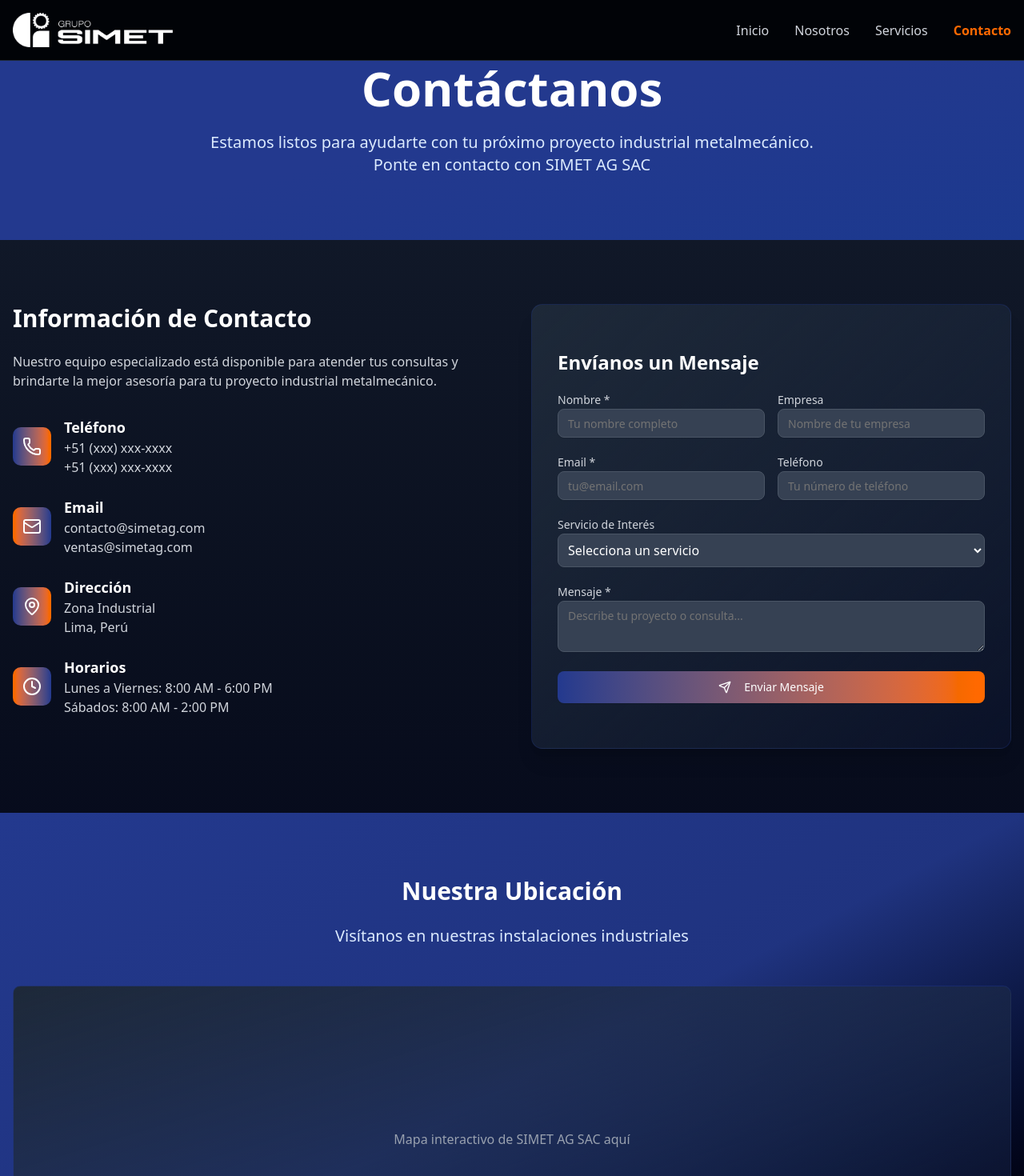
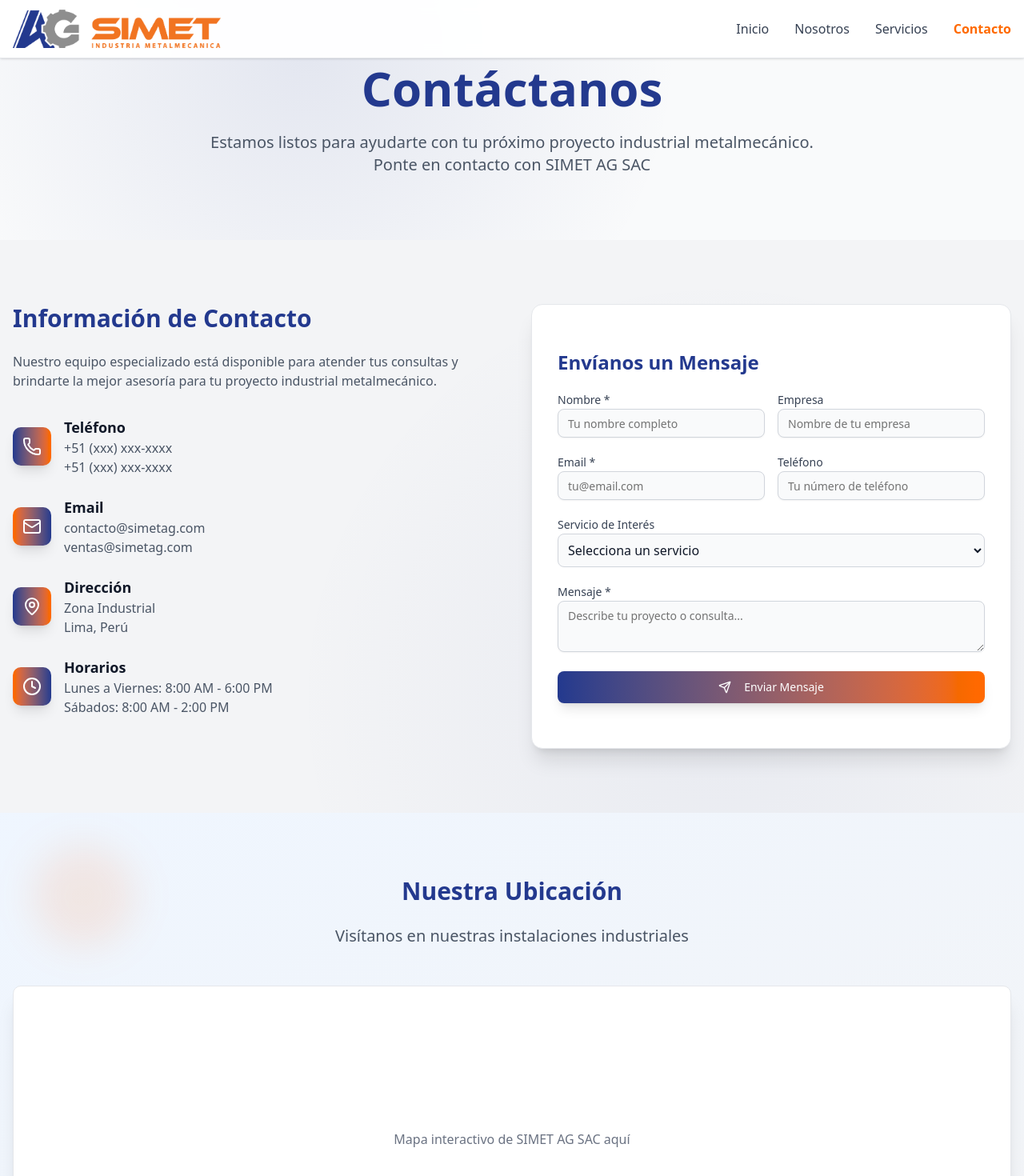
Before and after one commit to branding-emocion/SIMET, a Next.js app: page /contacto in a window 1280 px wide. Shown: the top 1470 px of the page at 80% size. Built offline with nearby package versions, Linux system fonts and the light colour scheme.

Commit message:
Cambio de colores

```diff
--- a/app/contacto/page.js
+++ b/app/contacto/page.js
@@ -24,18 +24,21 @@ const staggerContainer = {
 
 export default function ContactoPage() {
   return (
-    <div className="min-h-screen bg-black">
+    <div className="min-h-screen bg-white">
       {/* Hero Section */}
-      <section className="py-20 bg-gradient-to-br from-[#23398e] via-[#23398e] to-blue-900 text-white">
-        <div className="container mx-auto px-4">
+      <section className="py-20 bg-gray-50 text-gray-900 relative overflow-hidden">
+        <div className="absolute inset-0 bg-[radial-gradient(circle_at_30%_20%,rgba(35,57,142,0.1),transparent_50%)]"></div>
+        <div className="container mx-auto px-4 relative">
           <motion.div
             initial={{ opacity: 0, y: 30 }}
             animate={{ opacity: 1, y: 0 }}
             transition={{ duration: 0.8 }}
             className="text-center"
           >
-            <h1 className="text-5xl md:text-6xl font-bold mb-6">Contáctanos</h1>
-            <p className="text-xl text-blue-100 max-w-3xl mx-auto">
+            <h1 className="text-5xl md:text-6xl font-bold mb-6 text-[#23398e]">
+              Contáctanos
+            </h1>
+            <p className="text-xl text-gray-600 max-w-3xl mx-auto">
               Estamos listos para ayudarte con tu próximo proyecto industrial
               metalmecánico. Ponte en contacto con SIMET AG SAC
             </p>
@@ -44,8 +47,9 @@ export default function ContactoPage() {
       </section>
 
       {/* Contact Content */}
-      <section className="py-20 bg-gradient-to-b from-gray-900 to-[#23398e]/20">
-        <div className="container mx-auto px-4">
+      <section className="py-20 bg-gray-100 relative overflow-hidden">
+        <div className="absolute inset-0 bg-[radial-gradient(circle_at_70%_80%,rgba(35,57,142,0.05),transparent_50%)]"></div>
+        <div className="container mx-auto px-4 relative">
           <div className="grid lg:grid-cols-2 gap-12">
             {/* Contact Information */}
             <motion.div
@@ -56,10 +60,10 @@ export default function ContactoPage() {
               className="space-y-8"
             >
               <div>
-                <h2 className="text-3xl font-bold text-white mb-6">
+                <h2 className="text-3xl font-bold text-[#23398e] mb-6">
                   Información de Contacto
                 </h2>
-                <p className="text-gray-300 mb-8">
+                <p className="text-gray-600 mb-8">
                   Nuestro equipo especializado está disponible para atender tus
                   consultas y brindarte la mejor asesoría para tu proyecto
                   industrial metalmecánico.
@@ -77,15 +81,15 @@ export default function ContactoPage() {
                   variants={fadeInUp}
                   className="flex items-center space-x-4"
                 >
-                  <div className="bg-gradient-to-r from-[#23398e] to-orange-500 p-3 rounded-lg">
+                  <div className="bg-gradient-to-r from-[#23398e] to-orange-500 p-3 rounded-lg shadow-lg">
                     <Phone className="h-6 w-6 text-white" />
                   </div>
                   <div>
-                    <h3 className="text-lg font-semibold text-white">
+                    <h3 className="text-lg font-semibold text-gray-900">
                       Teléfono
                     </h3>
-                    <p className="text-gray-300">+51 (xxx) xxx-xxxx</p>
-                    <p className="text-gray-300">+51 (xxx) xxx-xxxx</p>
+                    <p className="text-gray-600">+51 (xxx) xxx-xxxx</p>
+                    <p className="text-gray-600">+51 (xxx) xxx-xxxx</p>
                   </div>
                 </motion.div>
 
@@ -93,13 +97,15 @@ export default function ContactoPage() {
                   variants={fadeInUp}
                   className="flex items-center space-x-4"
                 >
-                  <div className="bg-gradient-to-r from-orange-500 to-[#23398e] p-3 rounded-lg">
+                  <div className="bg-gradient-to-r from-orange-500 to-[#23398e] p-3 rounded-lg shadow-lg">
                     <Mail className="h-6 w-6 text-white" />
                   </div>
                   <div>
-                    <h3 className="text-lg font-semibold text-white">Email</h3>
-                    <p className="text-gray-300">contacto@simetag.com</p>
-                    <p className="text-gray-300">ventas@simetag.com</p>
+                    <h3 className="text-lg font-semibold text-gray-900">
+                      Email
+                    </h3>
+                    <p className="text-gray-600">contacto@simetag.com</p>
+                    <p className="text-gray-600">ventas@simetag.com</p>
                   </div>
                 </motion.div>
 
@@ -107,15 +113,15 @@ export default function ContactoPage() {
                   variants={fadeInUp}
                   className="flex items-center space-x-4"
                 >
-                  <div className="bg-gradient-to-r from-[#23398e] to-orange-500 p-3 rounded-lg">
+                  <div className="bg-gradient-to-r from-[#23398e] to-orange-500 p-3 rounded-lg shadow-lg">
                     <MapPin className="h-6 w-6 text-white" />
                   </div>
                   <div>
-                    <h3 className="text-lg font-semibold text-white">
+                    <h3 className="text-lg font-semibold text-gray-900">
                       Dirección
                     </h3>
-                    <p className="text-gray-300">Zona Industrial</p>
-                    <p className="text-gray-300">Lima, Perú</p>
+                    <p className="text-gray-600">Zona Industrial</p>
+                    <p className="text-gray-600">Lima, Perú</p>
                   </div>
                 </motion.div>
 
@@ -123,17 +129,17 @@ export default function ContactoPage() {
                   variants={fadeInUp}
                   className="flex items-center space-x-4"
                 >
-                  <div className="bg-gradient-to-r from-orange-500 to-[#23398e] p-3 rounded-lg">
+                  <div className="bg-gradient-to-r from-orange-500 to-[#23398e] p-3 rounded-lg shadow-lg">
                     <Clock className="h-6 w-6 text-white" />
                   </div>
                   <div>
-                    <h3 className="text-lg font-semibold text-white">
+                    <h3 className="text-lg font-semibold text-gray-900">
                       Horarios
                     </h3>
-                    <p className="text-gray-300">
+                    <p className="text-gray-600">
                       Lunes a Viernes: 8:00 AM - 6:00 PM
                     </p>
-                    <p className="text-gray-300">Sábados: 8:00 AM - 2:00 PM</p>
+                    <p className="text-gray-600">Sábados: 8:00 AM - 2:00 PM</p>
                   </div>
                 </motion.div>
               </motion.div>
@@ -146,66 +152,81 @@ export default function ContactoPage() {
               viewport={{ once: true }}
               transition={{ duration: 0.8 }}
             >
-              <Card className="shadow-xl bg-gradient-to-br from-gray-800 to-[#23398e]/10 border border-[#23398e]/30">
+              <Card className="shadow-xl bg-white border border-gray-200 hover:shadow-2xl transition-all duration-300">
                 <CardContent className="p-8">
-                  <h3 className="text-2xl font-bold text-white mb-6">
+                  <h3 className="text-2xl font-bold text-[#23398e] mb-6">
                     Envíanos un Mensaje
                   </h3>
                   <form className="space-y-6">
                     <div className="grid md:grid-cols-2 gap-4">
                       <div>
-                        <Label htmlFor="nombre" className="text-gray-300">
+                        <Label
+                          htmlFor="nombre"
+                          className="text-gray-700 font-medium"
+                        >
                           Nombre *
                         </Label>
                         <Input
                           id="nombre"
                           placeholder="Tu nombre completo"
-                          className="mt-1 bg-gray-700 border-gray-600 text-white placeholder-gray-400"
+                          className="mt-1 bg-gray-50 border-gray-300 text-gray-900 placeholder-gray-500 focus:border-[#23398e] focus:ring-[#23398e]"
                         />
                       </div>
                       <div>
-                        <Label htmlFor="empresa" className="text-gray-300">
+                        <Label
+                          htmlFor="empresa"
+                          className="text-gray-700 font-medium"
+                        >
                           Empresa
                         </Label>
                         <Input
                           id="empresa"
                           placeholder="Nombre de tu empresa"
-                          className="mt-1 bg-gray-700 border-gray-600 text-white placeholder-gray-400"
+                          className="mt-1 bg-gray-50 border-gray-300 text-gray-900 placeholder-gray-500 focus:border-[#23398e] focus:ring-[#23398e]"
                         />
                       </div>
                     </div>
 
                     <div className="grid md:grid-cols-2 gap-4">
                       <div>
-                        <Label htmlFor="email" className="text-gray-300">
+                        <Label
+                          htmlFor="email"
+                          className="text-gray-700 font-medium"
+                        >
                           Email *
                         </Label>
                         <Input
                           id="email"
                           type="email"
                           placeholder="tu@email.com"
-                          className="mt-1 bg-gray-700 border-gray-600 text-white placeholder-gray-400"
+                          className="mt-1 bg-gray-50 border-gray-300 text-gray-900 placeholder-gray-500 focus:border-[#23398e] focus:ring-[#23398e]"
                         />
                       </div>
                       <div>
-                        <Label htmlFor="telefono" className="text-gray-300">
+                        <Label
+                          htmlFor="telefono"
+                          className="text-gray-700 font-medium"
+                        >
                           Teléfono
                         </Label>
                         <Input
                           id="telefono"
                           placeholder="Tu número de teléfono"
-                          className="mt-1 bg-gray-700 border-gray-600 text-white placeholder-gray-400"
+                          className="mt-1 bg-gray-50 border-gray-300 text-gray-900 placeholder-gray-500 focus:border-[#23398e] focus:ring-[#23398e]"
                         />
                       </div>
                     </div>
 
                     <div>
-                      <Label htmlFor="servicio" className="text-gray-300">
+                      <Label
+                        htmlFor="servicio"
+                        className="text-gray-700 font-medium"
+                      >
                         Servicio de Interés
                       </Label>
                       <select
                         id="servicio"
-                        className="w-full mt-1 p-2 bg-gray-700 border border-gray-600 rounded-md text-white"
+                        className="w-full mt-1 p-2 bg-gray-50 border border-gray-300 rounded-md text-gray-900 focus:border-[#23398e] focus:ring-[#23398e]"
                       >
                         <option value="">Selecciona un servicio</option>
                         <option value="fabricacion">
@@ -227,19 +248,22 @@ export default function ContactoPage() {
                     </div>
 
                     <div>
-                      <Label htmlFor="mensaje" className="text-gray-300">
+                      <Label
+                        htmlFor="mensaje"
+                        className="text-gray-700 font-medium"
+                      >
                         Mensaje *
                       </Label>
                       <Textarea
                         id="mensaje"
                         placeholder="Describe tu proyecto o consulta..."
                         rows={4}
-                        className="mt-1 bg-gray-700 border-gray-600 text-white placeholder-gray-400"
+                        className="mt-1 bg-gray-50 border-gray-300 text-gray-900 placeholder-gray-500 focus:border-[#23398e] focus:ring-[#23398e]"
                       />
                     </div>
 
                     <Button
-                      className="w-full bg-gradient-to-r from-[#23398e] to-orange-500 hover:from-[#1a2d73] hover:to-orange-600 text-white border-0"
+                      className="w-full bg-gradient-to-r from-[#23398e] to-orange-500 hover:from-[#1a2d73] hover:to-orange-600 text-white border-0 shadow-lg hover:shadow-xl transition-all duration-300"
                       size="lg"
                     >
                       <Send className="mr-2 h-5 w-5" />
@@ -254,8 +278,10 @@ export default function ContactoPage() {
       </section>
 
       {/* Map Section */}
-      <section className="py-20 bg-gradient-to-br from-[#23398e] via-[#23398e]/90 to-black">
-        <div className="container mx-auto px-4">
+      <section className="py-20 bg-gradient-to-br from-blue-50 to-gray-100 relative overflow-hidden">
+        <div className="absolute top-10 left-10 w-32 h-32 bg-orange-500/10 rounded-full blur-xl"></div>
+        <div className="absolute bottom-10 right-10 w-40 h-40 bg-[#23398e]/10 rounded-full blur-xl"></div>
+        <div className="container mx-auto px-4 relative">
           <motion.div
             initial={{ opacity: 0, y: 30 }}
             whileInView={{ opacity: 1, y: 0 }}
@@ -263,10 +289,10 @@ export default function ContactoPage() {
             transition={{ duration: 0.8 }}
             className="text-center mb-12"
           >
-            <h2 className="text-3xl font-bold text-white mb-6">
+            <h2 className="text-3xl font-bold text-[#23398e] mb-6">
               Nuestra Ubicación
             </h2>
-            <p className="text-xl text-blue-100">
+            <p className="text-xl text-gray-600">
               Visítanos en nuestras instalaciones industriales
             </p>
           </motion.div>
@@ -276,9 +302,9 @@ export default function ContactoPage() {
             whileInView={{ opacity: 1, scale: 1 }}
             viewport={{ once: true }}
             transition={{ duration: 0.8 }}
-            className="bg-gradient-to-br from-gray-800 to-[#23398e]/20 border border-[#23398e]/30 h-96 rounded-lg flex items-center justify-center"
+            className="bg-white border border-gray-200 h-96 rounded-lg flex items-center justify-center shadow-xl"
           >
-            <p className="text-gray-400">
+            <p className="text-gray-500">
               Mapa interactivo de SIMET AG SAC aquí
             </p>
           </motion.div>
--- a/components/footer.js
+++ b/components/footer.js
@@ -19,7 +19,7 @@ export default function Footer() {
   ];
 
   return (
-    <footer className="bg-black text-white py-12 border-t border-gray-800">
+    <footer className="bg-gray-100 text-gray-800 py-12 border-t border-gray-200">
       <div className="container mx-auto px-4">
         <div className="grid md:grid-cols-3 gap-8">
           {/* Logo and Company Info */}
@@ -32,7 +32,7 @@ export default function Footer() {
             <h3 className="text-2xl font-bold mb-4">
               SIMET <span className="text-orange-500">AG SAC</span>
             </h3>
-            <p className="text-gray-400 mb-4">
+            <p className="text-gray-600 mb-4">
               Industria metalmecánica con más de 10 años de experiencia en el
               sector agroindustrial, minero y pesquero.
             </p>
@@ -54,17 +54,17 @@ export default function Footer() {
             <div className="space-y-3">
               <div className="flex items-center space-x-3">
                 <MapPin className="w-4 h-4 text-orange-500" />
-                <span className="text-gray-400">
+                <span className="text-gray-600">
                   Sector Industrial de Moche, Trujillo
                 </span>
               </div>
               <div className="flex items-center space-x-3">
                 <Phone className="w-4 h-4 text-orange-500" />
-                <span className="text-gray-400">+51 XXX XXX XXX</span>
+                <span className="text-gray-600">+51 XXX XXX XXX</span>
               </div>
               <div className="flex items-center space-x-3">
                 <Mail className="w-4 h-4 text-orange-500" />
-                <span className="text-gray-400">info@simetagsac.com</span>
+                <span className="text-gray-600">info@simetagsac.com</span>
               </div>
             </div>
           </motion.div>
@@ -86,7 +86,7 @@ export default function Footer() {
                   href={social.href}
                   whileHover={{ scale: 1.1 }}
                   whileTap={{ scale: 0.95 }}
-                  className="w-10 h-10 bg-gray-800 rounded-full flex items-center justify-center hover:bg-orange-500 transition-colors"
+                  className="w-10 h-10 bg-white border border-gray-300 rounded-full flex items-center justify-center hover:bg-orange-500 hover:text-white hover:border-orange-500 transition-colors text-gray-600"
                   aria-label={social.label}
                 >
                   <social.icon className="w-5 h-5" />
@@ -96,7 +96,7 @@ export default function Footer() {
             <div className="mt-6">
               <Link
                 href="/contacto"
-                className="inline-block bg-orange-500 text-black px-6 py-2 rounded font-semibold hover:bg-orange-600 transition-colors"
+                className="inline-block bg-orange-500 text-white px-6 py-2 rounded font-semibold hover:bg-orange-600 transition-colors"
               >
                 Solicitar Cotización
               </Link>
@@ -109,9 +109,9 @@ export default function Footer() {
           whileInView={{ opacity: 1 }}
           viewport={{ once: true }}
           transition={{ duration: 0.6, delay: 0.3 }}
-          className="border-t border-gray-800 mt-8 pt-8 text-center"
+          className="border-t border-gray-200 mt-8 pt-8 text-center"
         >
-          <p className="text-gray-500">
+          <p className="text-gray-600">
             © 2024 SIMET AG SAC. Todos los derechos reservados.
           </p>
         </motion.div>
--- a/components/navbar.js
+++ b/components/navbar.js
@@ -23,21 +23,20 @@ export default function Navbar() {
       initial={{ opacity: 0, y: -50 }}
       animate={{ opacity: 1, y: 0 }}
       transition={{ duration: 0.6 }}
-      className="fixed top-0 w-full bg-black/95 backdrop-blur-sm border-b border-gray-800 z-50"
+      className="fixed top-0 w-full bg-white/95 backdrop-blur-sm border-b border-gray-200 z-50 shadow-sm"
     >
-      <div className="container mx-auto px-4 py-4">
+      <div className="container mx-auto px-4 py-3">
         <div className="flex items-center justify-between">
           <motion.div whileHover={{ scale: 1.05 }}>
-            {/* <Link href="/" className="text-2xl font-bold text-white">
-              SIMET <span className="text-orange-500">AG SAC</span>
-            </Link> */}
-
-            <Image
-              src="/simetHorizontal.png"
-              alt="Logo SIMET AG SAC"
-              width={200}
-              height={200}
-            />
+            <Link href="/" className="flex items-center">
+              <Image
+                src="/simetH.png"
+                alt="Logo SIMET AG SAC"
+                width={180}
+                height={50}
+                className="h-12 w-auto"
+              />
+            </Link>
           </motion.div>
 
           {/* Desktop Navigation */}
@@ -46,10 +45,10 @@ export default function Navbar() {
               <motion.div key={item.name} whileHover={{ scale: 1.05 }}>
                 <Link
                   href={item.href}
-                  className={`transition-colors ${
+                  className={`transition-colors font-medium ${
                     pathname === item.href
                       ? "text-orange-500 font-semibold"
-                      : "text-gray-300 hover:text-orange-500"
+                      : "text-gray-700 hover:text-orange-500"
                   }`}
                 >
                   {item.name}
@@ -60,7 +59,7 @@ export default function Navbar() {
 
           {/* Mobile Menu Button */}
           <button
-            className="md:hidden text-white"
+            className="md:hidden text-gray-700"
             onClick={() => setIsOpen(!isOpen)}
           >
             {isOpen ? <X className="h-6 w-6" /> : <Menu className="h-6 w-6" />}
@@ -79,10 +78,10 @@ export default function Navbar() {
               <Link
                 key={item.name}
                 href={item.href}
-                className={`block py-2 transition-colors ${
+                className={`block py-2 transition-colors font-medium ${
                   pathname === item.href
                     ? "text-orange-500 font-semibold"
-                    : "text-gray-300 hover:text-orange-500"
+                    : "text-gray-700 hover:text-orange-500"
                 }`}
                 onClick={() => setIsOpen(false)}
               >
```
Also changed, not shown: app/nosotros/page.js (+27 -27 lines), app/page.js (+33 -41 lines), app/servicios/page.js (+16 -14 lines), public/simetH.png (added).
